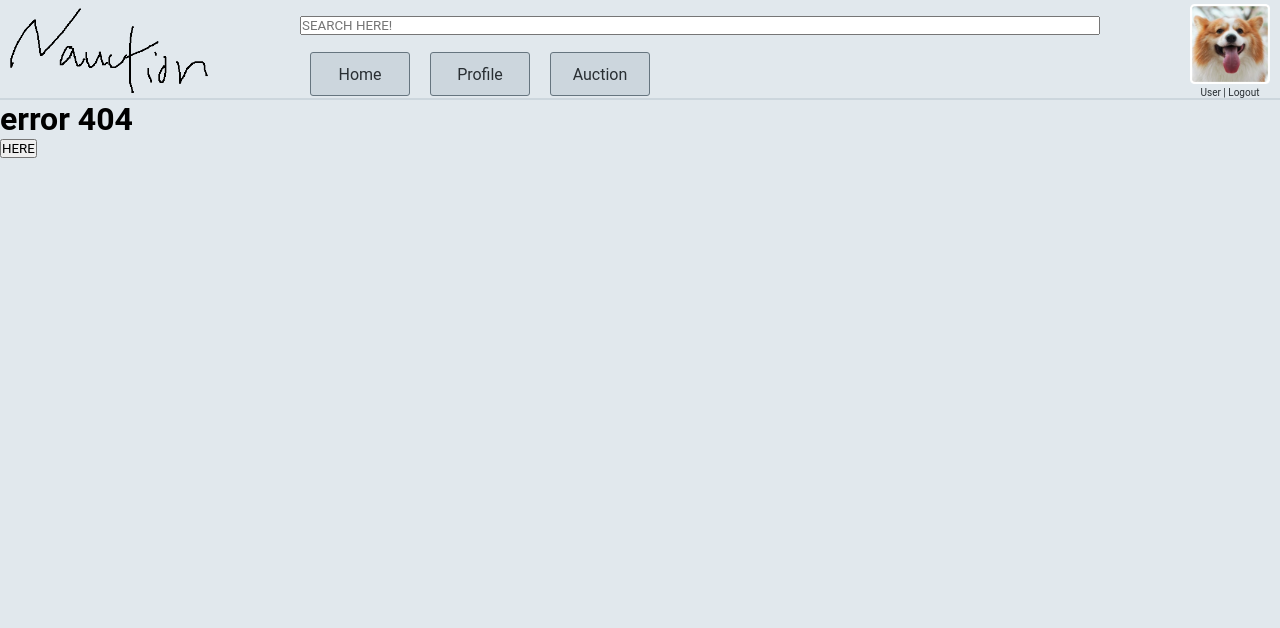
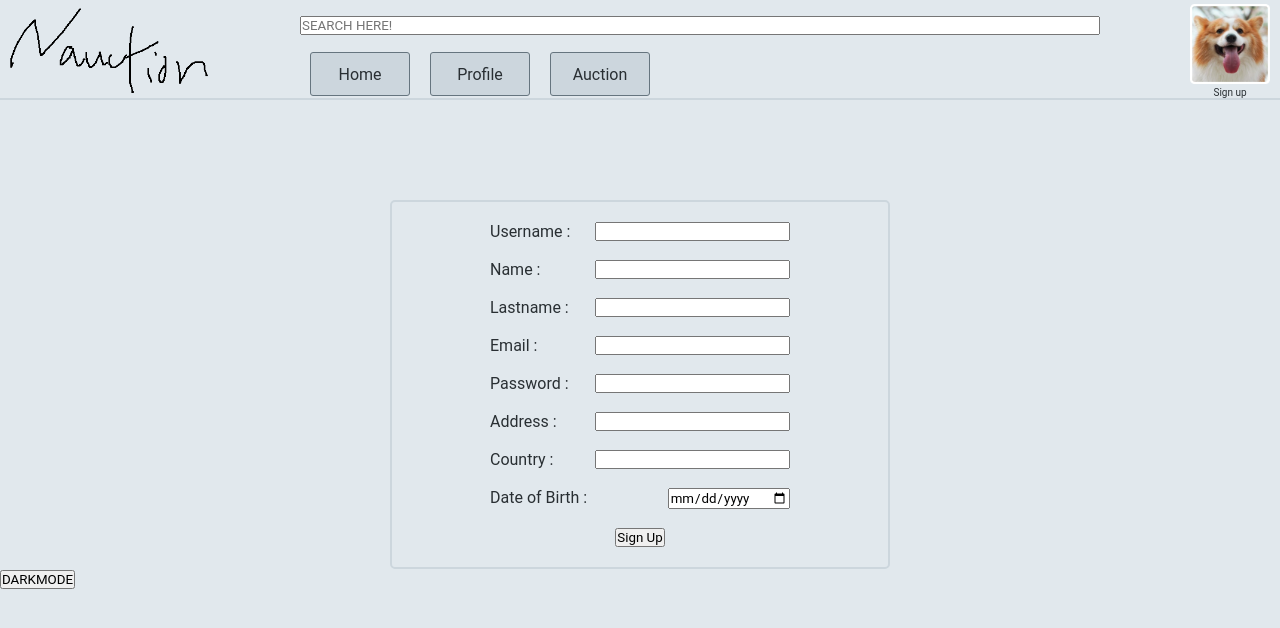
Before and after one commit to SakyunBuns/AuctionZone, a React (Vite) app in the folder dev/app/: page /SignupPage in a window 1280 px wide. Before the commit this address had no page. Shown: the top 628 px of the page. Built offline with nearby package versions, Linux system fonts and the light colour scheme.

Commit message:
Ajout de la page de SignupPage.jsx et logique avec le Profile dans le header

```diff
--- a/dev/app/src/App.jsx
+++ b/dev/app/src/App.jsx
@@ -6,8 +6,11 @@ import HomePage from './HomePage'
 import ProfilePage from './ProfilePage'
 import AuctionPage from './AuctionPage'
 import Header from './Header'
+import SignupPage from './SignupPage'
 
 export default function App() {
+
+    const [signed, setSigned] = useState(false)
 
     const [darkMode, setDarkMode] = useState(false)
 
@@ -63,13 +66,14 @@ export default function App() {
 
     return (
         <div className='fullpage'>
-            <Header pages={pages} palette={palette}/>
+            <Header pages={pages} palette={palette} signed={signed}/>
             <Routes>
                 {navbarRoutes}
+                <Route path='/SignupPage' element={<SignupPage palette={palette}/>}/>
                 <Route path='*' element={<h1>error 404</h1>} key="0"/>
             </Routes>
 
-            <button onClick={handleDarkMode}>HERE</button>
+            <button onClick={handleDarkMode}>DARKMODE</button>
         </div>
     );
 }
--- a/dev/app/src/AuctionPage.jsx
+++ b/dev/app/src/AuctionPage.jsx
@@ -2,8 +2,8 @@ import React from 'react'
 
 export default function AuctionPage(){
     return(
-        <div>
-            Im AuctionPage
+        <div className='page'>
+            Auction
         </div>
 
     )
--- a/dev/app/src/Header.jsx
+++ b/dev/app/src/Header.jsx
@@ -29,7 +29,7 @@ export default function Header(props){
                 <Navbar pages={props.pages} palette={props.palette} gridName="navbar"/>
                 <Logo gridName="logo" logoWidth={logoWidth} palette={props.palette}/>
                 <SearchBar gridName="search" height={rowHeight} palette={props.palette}/>
-                <Profile gridName="profile" profileWidth={profileWidth} palette={props.palette}/>
+                <Profile gridName="profile" profileWidth={profileWidth} palette={props.palette} signed={props.signed}/>
             </div>
         </header>
     )
--- a/dev/app/src/HomePage.jsx
+++ b/dev/app/src/HomePage.jsx
@@ -3,14 +3,8 @@ import { useState } from 'react';
 
 function HomePage(props){
 
-    const styleHome = {
-        width: '100%',
-        height: 'calc(100% - 100px)',
-        backgroundColor: `${props.palette.color1}`
-    }
-
     return(
-        <div style={styleHome} className='page'>
+        <div className='page'>
             Im homepage
         </div>
 
--- a/dev/app/src/Profile.jsx
+++ b/dev/app/src/Profile.jsx
@@ -31,23 +31,10 @@ export default function Profile(props){
         color: `${props.palette.textColor}`
     }
 
-    // const profile = props.profile.map((elem) => {
-    //     return(
-    //         props.elem.image ?
-    //         <div style={styleContainer}>
-    //             <img src={props.elem.image}></img>
-    //         </div> :
-    //         <div style={styleContainer}>
-    //             <img src={VisitorProfile}></img>
-    //         </div>
-    //     )
-    // })
-
-
     return (
         <div style={styleContainer}>
             <img src={VisitorProfile} style={styleImg}></img>
-            <div style={styleText}><Link style={styleLink} to='/Profile'>User</Link> | Logout</div>
+            {props.signed ? <div style={styleText}>LOGGED</div> : <div style={styleText}><Link style={styleLink} to='/SignupPage'>Sign up</Link></div> }
 
 
         </div>
--- a/dev/app/src/ProfilePage.jsx
+++ b/dev/app/src/ProfilePage.jsx
@@ -2,6 +2,8 @@ import React from 'react'
 
 export default function ProfilePage(){
     return(
-        <img src="https://upload.wikimedia.org/wikipedia/commons/thumb/f/fb/Welchcorgipembroke.JPG/1024px-Welchcorgipembroke.JPG" alt="" />
+        <div className='page'>
+            Profile
+        </div>
     )
 }
--- /dev/null
+++ b/dev/app/src/SignupPage.jsx
@@ -0,0 +1,112 @@
+import React from 'react'
+import { useState } from 'react'
+
+export default function SignupPage(props){
+    const [username, setUsername] = useState("")
+    const [name, setName] = useState("")
+    const [lastname, setLastname] = useState("")
+    const [email, setEmail] = useState("")
+    const [password, setPassword] = useState("")
+    const [address, setAddress] = useState("")
+    const [country, setCountry] = useState("")
+    const [dob, setDob] = useState("")
+
+    const handleSubmit = (event) => {
+      event.preventDefault()
+    //INSERT DAO
+
+      //   console.log({
+    //     username,
+    //     name,
+    //     lastname,
+    //     email,
+    //     password,
+    //     address,
+    //     dob,
+    //   });
+    };
+
+    const formContainerStyle = {
+        color: `${props.palette.textColor}`,
+        border: `2px solid ${props.palette.color2}`
+    }
+
+
+    return (
+      <form onSubmit={handleSubmit} className='form--container' style={formContainerStyle}>
+        <label className='form--label'>
+          <p>Username : </p>
+          <input
+            type="text"
+            value={username}
+            onChange={(event) => setUsername(event.target.value)}
+          />
+        </label>
+        <br />
+        <label className='form--label'>
+          Name :
+          <input
+            type="text"
+            value={name}
+            onChange={(event) => setName(event.target.value)}
+          />
+        </label>
+        <br />
+        <label className='form--label'>
+          Lastname :
+          <input
+            type="text"
+            value={lastname}
+            onChange={(event) => setLastname(event.target.value)}
+          />
+        </label>
+        <br />
+        <label className='form--label'>
+          Email :
+          <input
+            type="email"
+            value={email}
+            onChange={(event) => setEmail(event.target.value)}
+          />
+        </label>
+        <br />
+        <label className='form--label'>
+          Password :
+          <input
+            type="password"
+            value={password}
+            onChange={(event) => setPassword(event.target.value)}
+          />
+        </label>
+        <br />
+        <label className='form--label'>
+          Address :
+          <input
+            type="text"
+            value={address}
+            onChange={(event) => setAddress(event.target.value)}
+          />
+        </label>
+        <br />
+        <label className='form--label'>
+          Country :
+          <input
+            type="text"
+            value={country}
+            onChange={(event) => setCountry(event.target.value)}
+          />
+        </label>
+        <br />
+        <label className='form--label'>
+          Date of Birth :
+          <input
+            type="date"
+            value={dob}
+            onChange={(event) => setDob(event.target.value)}
+          />
+        </label>
+        <br />
+        <button type="submit">Sign Up</button>
+      </form>
+    );
+}
--- a/dev/app/src/css/App.css
+++ b/dev/app/src/css/App.css
@@ -20,6 +20,8 @@
 
 .page{
     padding: 20px;
+    width: 100%;
+    height: calc(100% - 100px);
 }
 
 body{
@@ -30,3 +32,22 @@ body{
 a{
     text-decoration: none;
 }
+
+.form--container{
+    padding: 20px;
+    width: 500px;
+    margin: auto;
+    margin-top: 100px;
+    border-radius: 5px;
+    display: flex;
+    flex-direction: column;
+    justify-content: center;
+    align-items: center;
+}
+
+.form--label{
+    display: flex;
+    flex-direction: row;
+    width: 300px;
+    justify-content: space-between;
+}
```
